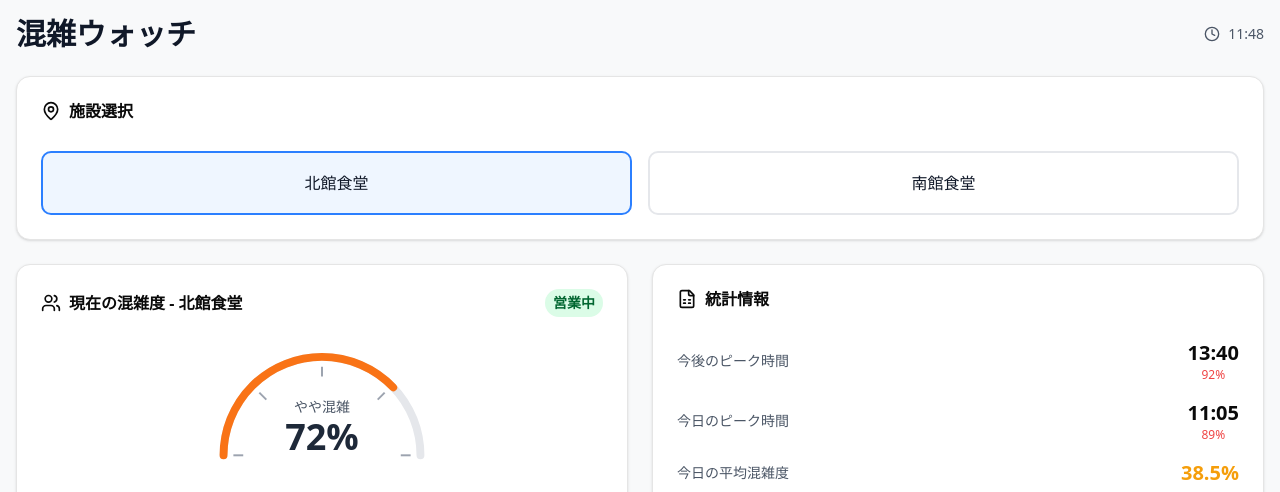
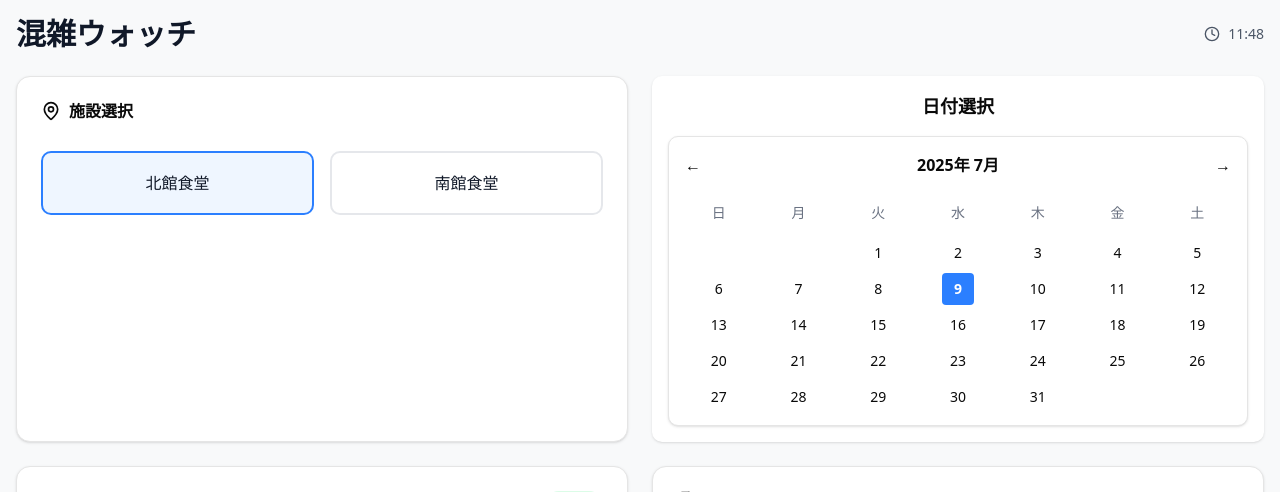
Before and after one commit to Maxel31/Congestion-Watch, a React (Vite) app in the folder frontend/: page / in a window 1280 px wide. Shown: the top 492 px of the page. Built offline with nearby package versions, Linux system fonts and the light colour scheme; no server answers.

Commit message:
update: 仮でカレンダーを追加

```diff
--- a/frontend/src/Dashboard.tsx
+++ b/frontend/src/Dashboard.tsx
@@ -3,6 +3,7 @@ import CurrentStatusCard from "@/components/CurrentStatusCard";
 import Header from "@/components/Header";
 import PlaceSelector from "@/components/PlaceSelector";
 import StatisticsCard from "@/components/StatisticsCard";
+import { Calendar } from "@/components/ui/calendar";
 import { useTimeSeries } from "@/hooks/usePlaces";
 import { usePolling } from "@/hooks/usePolling";
 import { useEffect, useState } from "react";
@@ -10,6 +11,7 @@ import { places } from "./constants/places";
 
 const Dashboard = () => {
   const [selectedPlaceId, setSelectedPlaceId] = useState<number | null>(null);
+  const [selectedDate, setSelectedDate] = useState<Date>(new Date());
   const { timeSeries, loading, error, refetch } = useTimeSeries(
     selectedPlaceId || 0
   );
@@ -45,11 +47,21 @@ const Dashboard = () => {
       <div className="max-w-7xl mx-auto space-y-6">
         <Header currentTimestamp={currentTimestamp} />
 
-        <PlaceSelector
-          places={places}
-          selectedPlaceId={selectedPlaceId}
-          onSelectPlace={setSelectedPlaceId}
-        />
+        <div className="grid grid-cols-1 lg:grid-cols-2 gap-6">
+          <PlaceSelector
+            places={places}
+            selectedPlaceId={selectedPlaceId}
+            onSelectPlace={setSelectedPlaceId}
+          />
+
+          <div className="bg-white p-4 rounded-lg shadow">
+            <h2 className="text-lg font-semibold mb-4">日付選択</h2>
+            <Calendar
+              selected={selectedDate}
+              onSelect={(date) => date && setSelectedDate(date)}
+            />
+          </div>
+        </div>
 
         <div className="grid grid-cols-1 lg:grid-cols-2 gap-6">
           <CurrentStatusCard
--- /dev/null
+++ b/frontend/src/components/ui/calendar.tsx
@@ -0,0 +1,124 @@
+import * as React from "react"
+import { cn } from "@/lib/utils"
+
+export interface CalendarProps {
+  selected?: Date
+  onSelect?: (date: Date | undefined) => void
+  className?: string
+}
+
+const Calendar = React.forwardRef<HTMLDivElement, CalendarProps>(
+  ({ selected, onSelect, className, ...props }, ref) => {
+    const today = new Date()
+    const currentMonth = selected || today
+    const year = currentMonth.getFullYear()
+    const month = currentMonth.getMonth()
+
+    const firstDayOfMonth = new Date(year, month, 1)
+    const lastDayOfMonth = new Date(year, month + 1, 0)
+    const firstDayOfWeek = firstDayOfMonth.getDay()
+    const daysInMonth = lastDayOfMonth.getDate()
+
+    const days = []
+
+    // Empty cells for days before the first day of the month
+    for (let i = 0; i < firstDayOfWeek; i++) {
+      days.push(null)
+    }
+
+    // Days of the month
+    for (let day = 1; day <= daysInMonth; day++) {
+      days.push(new Date(year, month, day))
+    }
+
+    const handlePrevMonth = () => {
+      const prevMonth = new Date(year, month - 1, 1)
+      onSelect?.(prevMonth)
+    }
+
+    const handleNextMonth = () => {
+      const nextMonth = new Date(year, month + 1, 1)
+      onSelect?.(nextMonth)
+    }
+
+    const handleDayClick = (date: Date) => {
+      onSelect?.(date)
+    }
+
+    const monthNames = [
+      "1月", "2月", "3月", "4月", "5月", "6月",
+      "7月", "8月", "9月", "10月", "11月", "12月"
+    ]
+
+    const dayNames = ["日", "月", "火", "水", "木", "金", "土"]
+
+    return (
+      <div
+        ref={ref}
+        className={cn("p-3 bg-white border rounded-lg shadow-sm", className)}
+        {...props}
+      >
+        {/* Header */}
+        <div className="flex items-center justify-between mb-4">
+          <button
+            onClick={handlePrevMonth}
+            className="p-1 hover:bg-gray-100 rounded"
+          >
+            ←
+          </button>
+          <div className="font-semibold">
+            {year}年 {monthNames[month]}
+          </div>
+          <button
+            onClick={handleNextMonth}
+            className="p-1 hover:bg-gray-100 rounded"
+          >
+            →
+          </button>
+        </div>
+
+        {/* Day names */}
+        <div className="grid grid-cols-7 gap-1 mb-2">
+          {dayNames.map((dayName) => (
+            <div
+              key={dayName}
+              className="h-8 flex items-center justify-center text-sm font-medium text-gray-500"
+            >
+              {dayName}
+            </div>
+          ))}
+        </div>
+
+        {/* Calendar grid */}
+        <div className="grid grid-cols-7 gap-1">
+          {days.map((date, index) => (
+            <div
+              key={index}
+              className="h-8 flex items-center justify-center"
+            >
+              {date && (
+                <button
+                  onClick={() => handleDayClick(date)}
+                  className={cn(
+                    "w-8 h-8 text-sm rounded hover:bg-gray-100",
+                    selected &&
+                      date.toDateString() === selected.toDateString() &&
+                      "bg-blue-500 text-white hover:bg-blue-600",
+                    date.toDateString() === today.toDateString() &&
+                      "font-bold"
+                  )}
+                >
+                  {date.getDate()}
+                </button>
+              )}
+            </div>
+          ))}
+        </div>
+      </div>
+    )
+  }
+)
+
+Calendar.displayName = "Calendar"
+
+export { Calendar }
```
Also changed, not shown: 1 other file (tests, documents, lock files or other folders).
